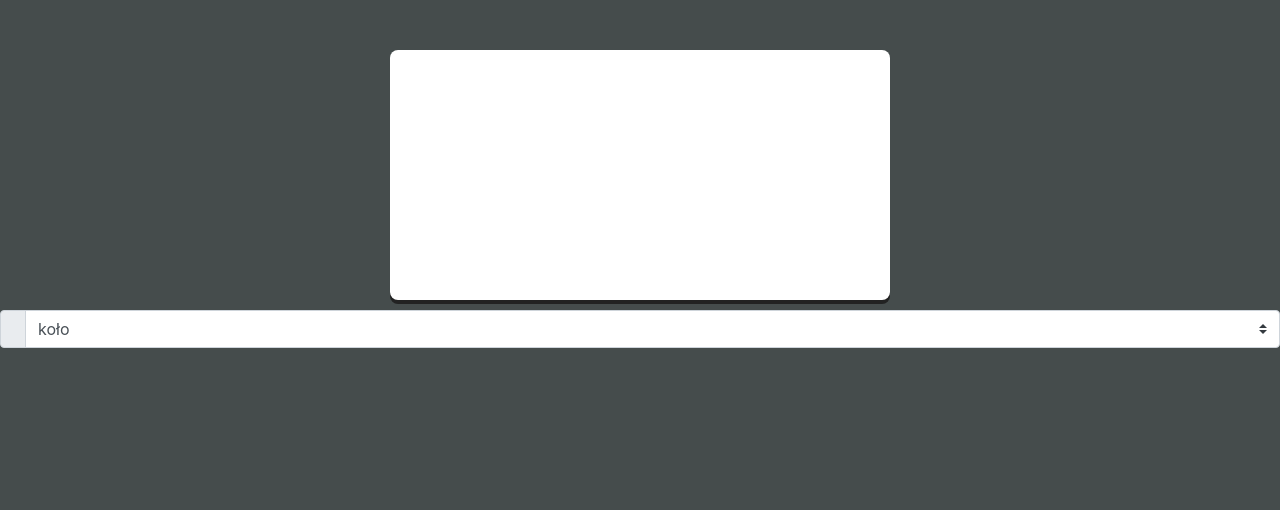
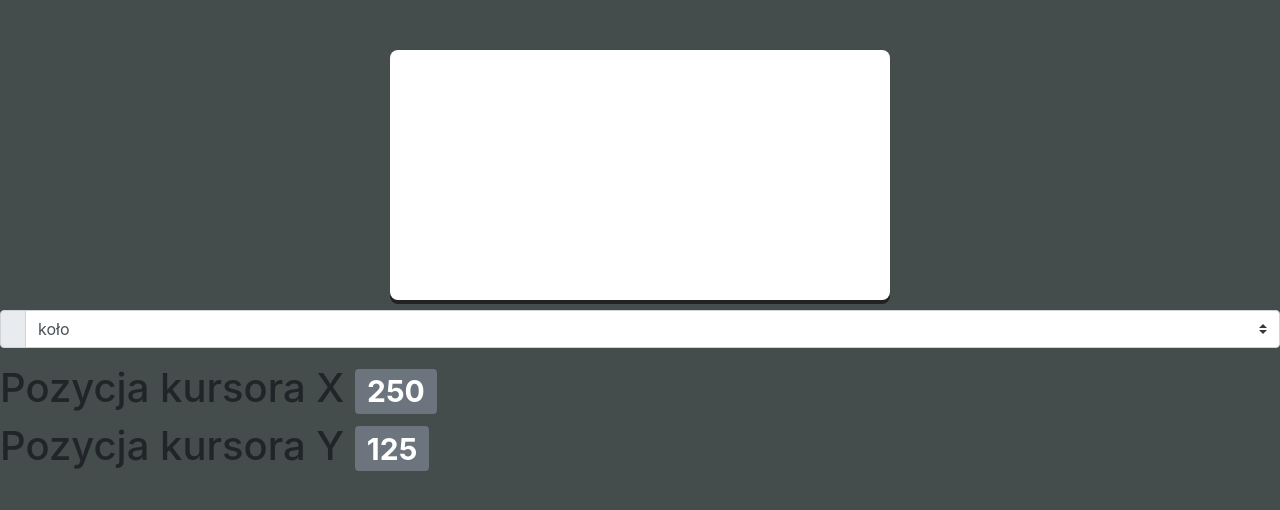
Before and after one commit to POLSL-WAGO/Algorithm0, a plain HTML site: page index.html in a window 1280 px wide. Both pictures are taken after a click on the element 640 px from the left and 175 px from the top of the page. Drawn offline with nearby package versions, Linux system fonts and the light colour scheme.

Commit message:
add mouse position

```diff
--- a/index.html
+++ b/index.html
@@ -30,7 +30,8 @@
       <option value="trujkąt">trujkąt</option>
     </select>
   </div>
-
+  <h1>Pozycja kursora X <span id="X" class="badge badge-secondary"></span></h1>
+  <h1>Pozycja kursora Y <span id="Y" class="badge badge-secondary"></span></h1>
   <!-- Optional JavaScript -->
   <!-- jQuery first, then Popper.js, then Bootstrap JS -->
   <script
--- a/index.js
+++ b/index.js
@@ -1,12 +1,38 @@
+var canvas = document.getElementById("myCanvas");
+var ctx = canvas.getContext("2d");
+
 const selectElement = document.querySelector(".custom-select");
-
 selectElement.addEventListener("change", event => {
   const result = document.querySelector(".result");
   result.textContent = `${event.target.value}`;
-  console.log(result.textContent);
+  //console.log(result.textContent);
   drawFigure(result.textContent);
 });
 
+ctx.fillRect(0, 0, canvas.getAttribute("height"), canvas.getAttribute("width"));
+
+//report the mouse position on click
+canvas.addEventListener(
+  "click",
+  function(evt) {
+    var mousePos = getMousePos(canvas, evt);
+    // alert("pozycja myszki X " + mousePos.x + ", Pozycja myszki Y" + mousePos.y);
+    document.getElementById("X").innerHTML = mousePos.x;
+    document.getElementById("Y").innerHTML = mousePos.y;
+  },
+  false
+);
+
+//Get Mouse Position
+function getMousePos(canvas, evt) {
+  var rect = canvas.getBoundingClientRect();
+  return {
+    x: evt.clientX - rect.left,
+    y: evt.clientY - rect.top
+  };
+}
+
+// figure options
 function drawFigure(x) {
   if (x == "koło") {
     var canvas = document.getElementById("myCanvas");
```
